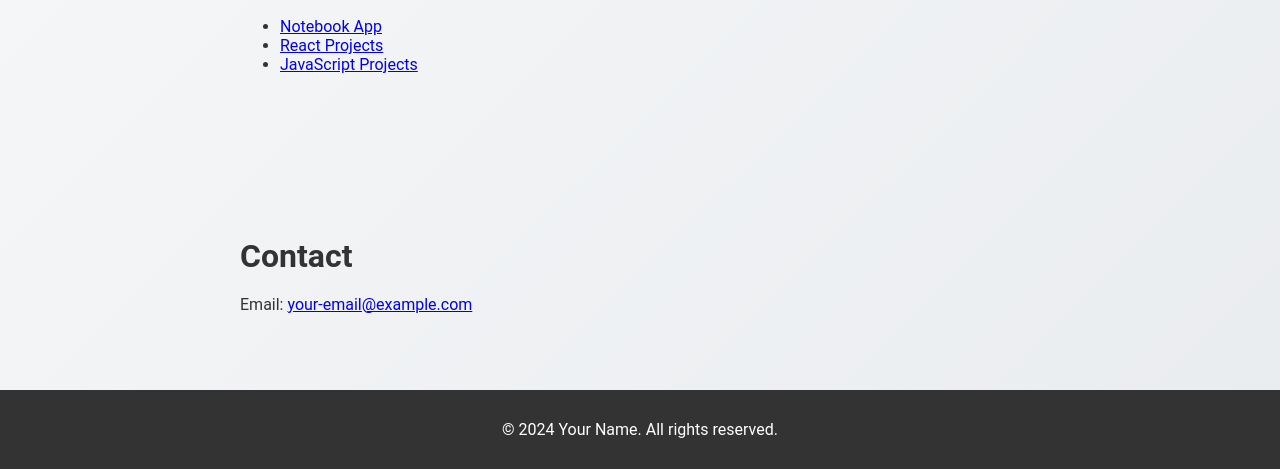
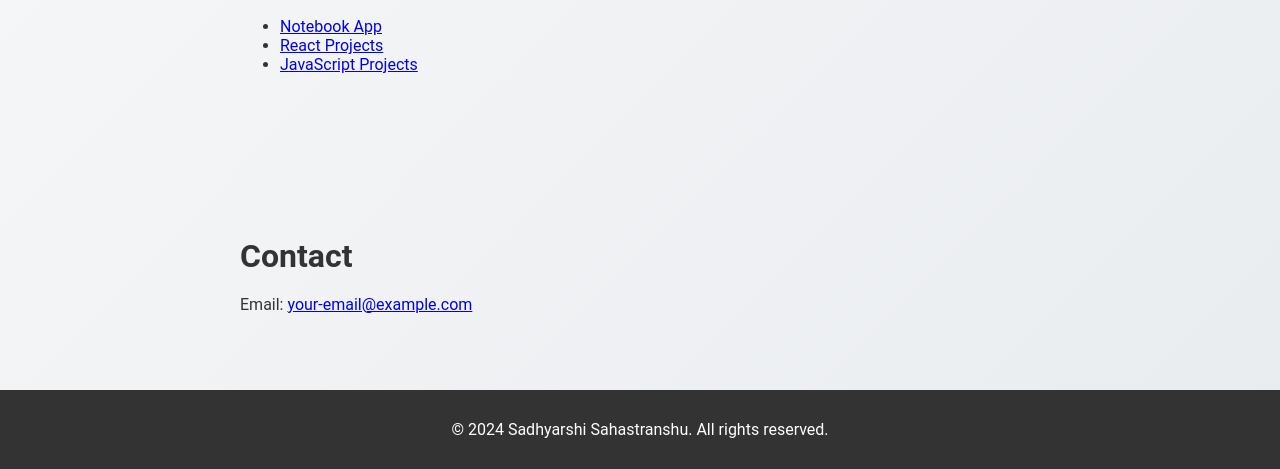
Before and after one commit to sadhyarshi/sadhyarshi.github.io, a plain HTML site: page index.html in a window 1280 px wide. Shown: the part 583-1052 px from the top of the page. Drawn offline with Linux system fonts and the light colour scheme.

Commit message:
change html page name

```diff
--- a/profile.html
+++ b/index.html
@@ -45,7 +45,7 @@
     </main>
     <footer>
         <div class="container">
-            <p>&copy; 2024 Your Name. All rights reserved.</p>
+            <p>&copy; 2024 Sadhyarshi Sahastranshu. All rights reserved.</p>
         </div>
     </footer>
 </body>
```
